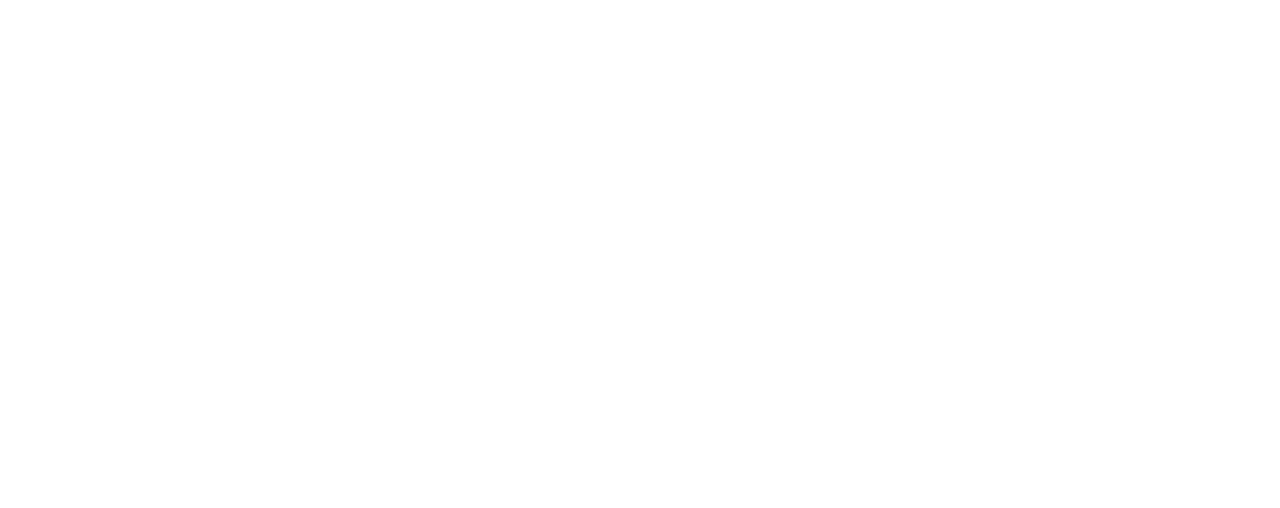
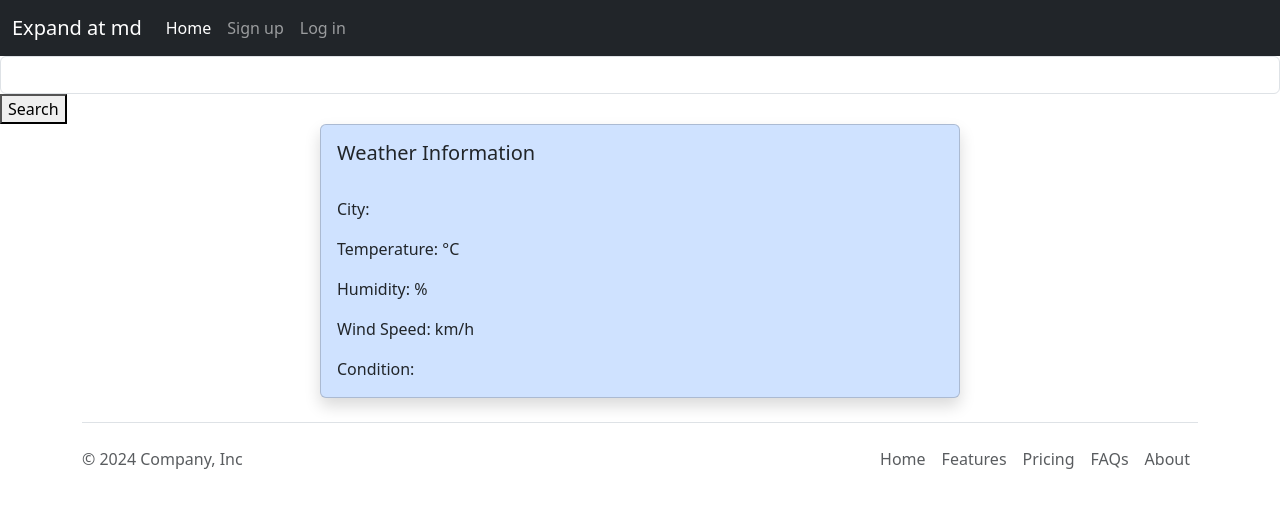
Before and after one commit to 01Ryuk/todo, a React (Create React App) app: page /weather in a window 1280 px wide. Before the commit this address had no page. Shown: the top 508 px of the page. Built offline with nearby package versions, Linux system fonts and the light colour scheme.

Commit message:
weather api page creation

```diff
--- a/src/App.js
+++ b/src/App.js
@@ -6,6 +6,8 @@
 import View from "./pages/View";
 import Signup from "./pages/Signup";
 import Login from "./pages/Login";
+import Profile from "./pages/Profile";
+import Weather from "./pages/Weather";
 
 
 
@@ -19,7 +21,8 @@
     <Route path = '/view/:id' element={<View />} />
     <Route path = '/login' element={<Login />} />
     <Route path = '/signup' element={<Signup />} />
-
+    <Route path = '/profile' element={<Profile/>} />
+    <Route path = '/weather' element={<Weather />} />
     </Routes>
     </>
 
--- /dev/null
+++ b/src/pages/Weather.js
@@ -0,0 +1,60 @@
+import React, { useState } from 'react'
+import Header from '../common/Header'
+import Footer from '../common/Footer'
+import axios from 'axios';
+
+const Weather = () => {
+  const [city, setCity] = useState();
+  const [temp_c, settemp_c] = useState();
+  const [humidity, setHumidity] = useState();
+  const [wind_kph, setWind_kph] = useState();
+  const [text, setText] = useState();
+  const [wimage, setWimage] = useState();
+  const getCityWeather = async () => {
+    axios
+      .get("https://api.weatherapi.com/v1/current.json?q="+city+"&key=968f7ff3207343d795c151307241508")
+      .then((response) => {
+        if (response.data.current) {
+          // alert("weather successfully!");
+          settemp_c(response.data.current.temp_c);
+          setHumidity(response.data.current.humidity);
+          setWind_kph(response.data.current.wind_kph);
+          setText(response.data.current.condition.text);
+          setWimage(response.data.current.condition.icon);
+        } else {
+          alert("Failed to get weather!");
+        }
+      });
+  }
+  return (
+  <>
+  <Header />
+
+  {/* <select className='form-control form-select'>
+    <option value="">Select City</option>
+    <option value="lagos">Lagos</option>
+    <option value="Edo">Edo</option>
+    <option value="Abuja">Abuja</option>
+    <option value="Delta">Delta</option>
+  </select> */}
+  <input type='text' className='form-control' value={city} onChange={(e) => (setCity(e.target.value))} />
+  <button onClick={getCityWeather}>Search</button>
+
+  <div className='card shadow col-md-6 bg-primary-subtle mx-auto'>
+    <div className='card-body'>
+      <h5 className='card-title'>Weather Information</h5>
+      <img src={wimage} />
+      <p className='card-text'>City: {city}</p>
+      <p className='card-text'>Temperature: {temp_c}°C</p>
+      <p className='card-text'>Humidity: {humidity}%</p>
+      <p className='card-text'>Wind Speed: {wind_kph} km/h</p>
+      <p className='card-text'>Condition: {text}</p>
+    </div>
+  </div>
+  <Footer />
+
+  </>
+  )
+}
+
+export default Weather
```
